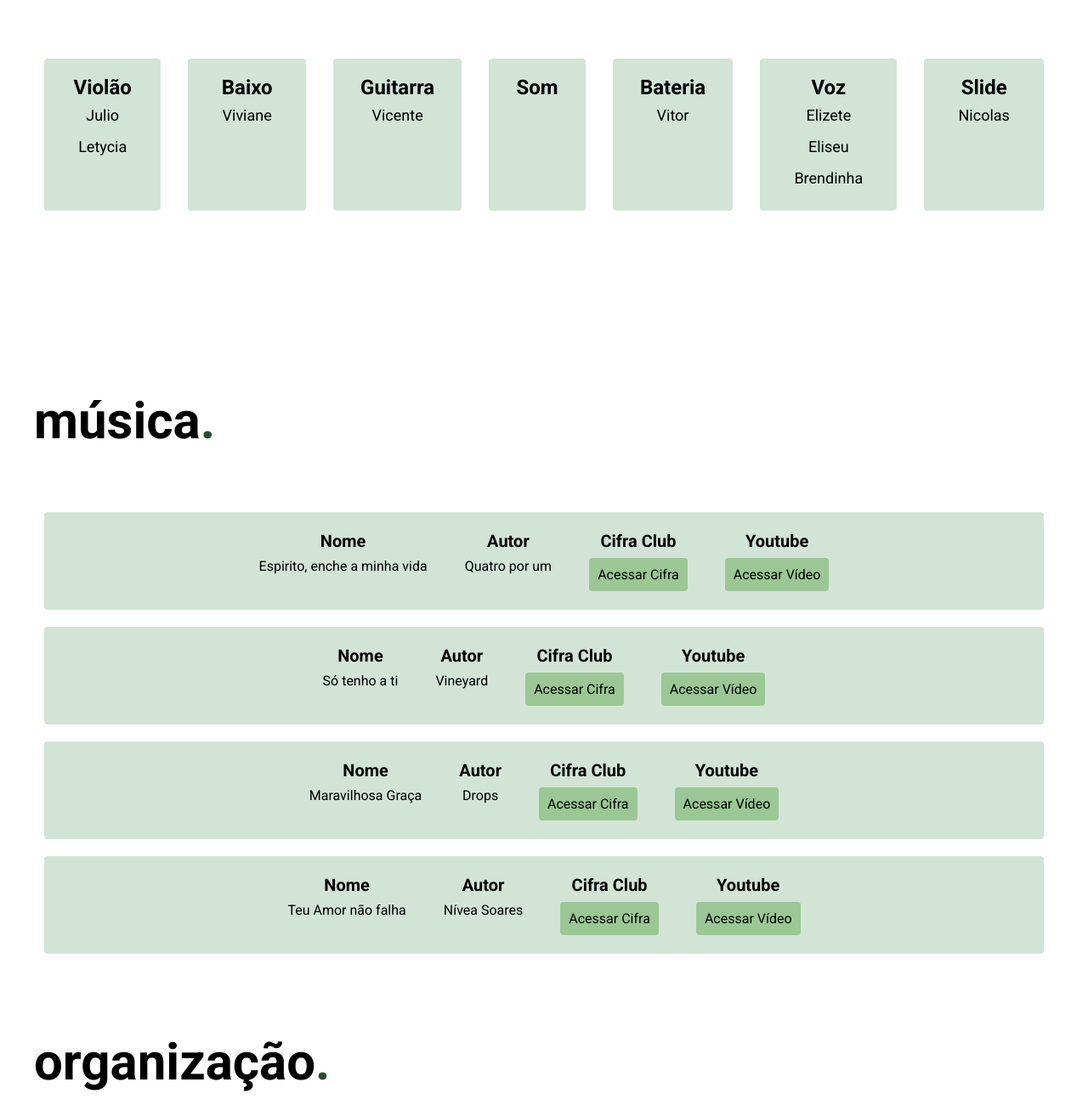
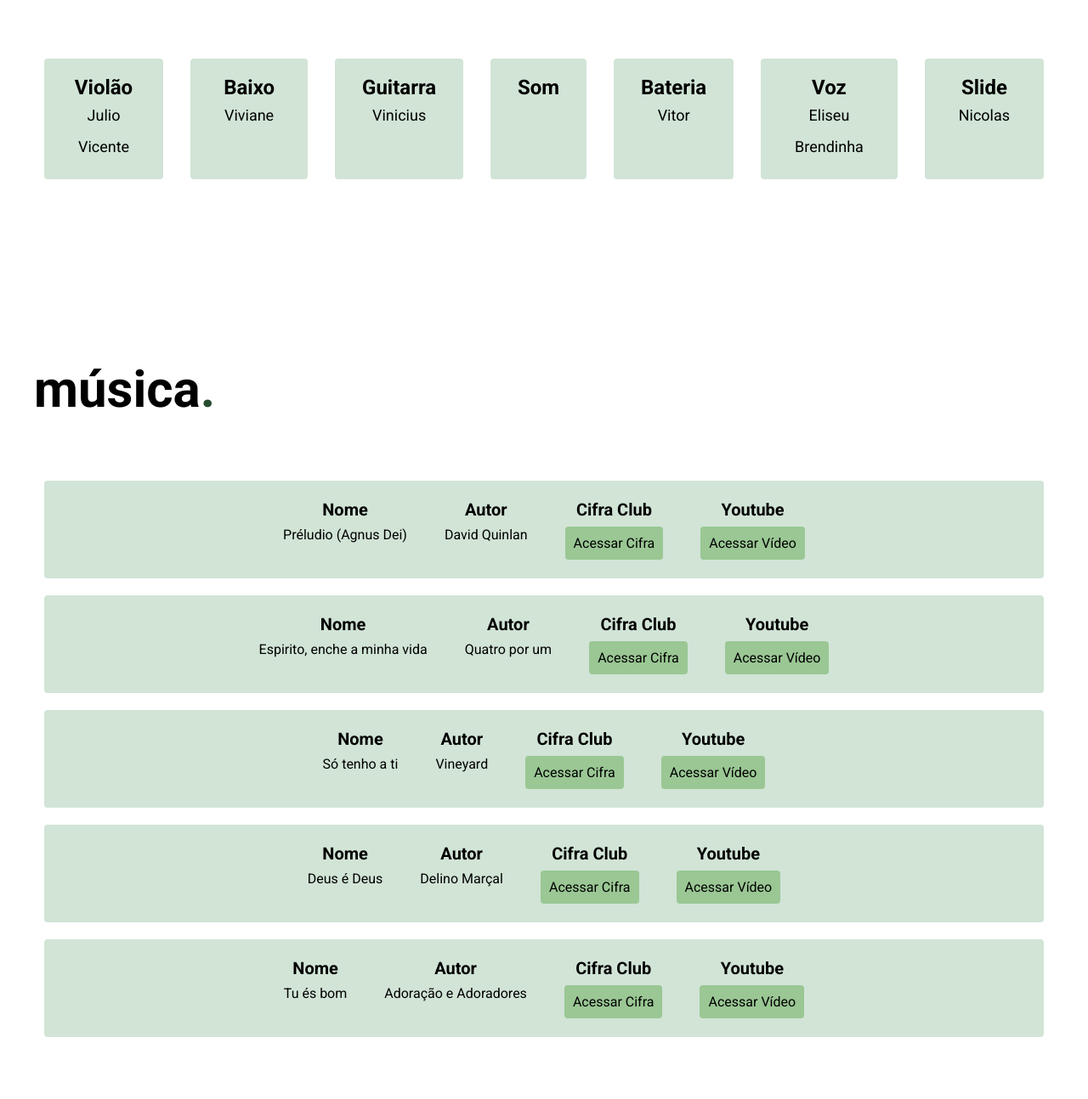
Before and after one commit to presbiterianajk/presbiterianajk.github.io, a plain HTML site: page index.html in a window 1280 px wide. Shown: the part 646-1940 px from the top of the page at 85% size. Drawn offline with Linux system fonts and the light colour scheme.

Commit message:
att escala e musicas p 02/07/2023

```diff
--- a/index.html
+++ b/index.html
@@ -33,22 +33,21 @@
   <section class="escala" id="escala" aria-label="Escala">
     <div class="escala-titulo">
       <h3 class="tituloh3">escala<span class="decoration">.</span></h3>
-      <span class="data">25/06/2023</span>
+      <span class="data">02/07/2023</span>
     </div>
     <ul class="escala-lista">
       <li>Violão <p>Julio</p>
-        <p>Letycia</p>
+        <p>Vicente</p>
       </li>
       <li>Baixo <p>Viviane</p>
       </li>
-      <li>Guitarra <p>Vicente</p>
+      <li>Guitarra <p>Vinicius</p>
       </li>
       <li>Som <p> </p>
       </li>
       <li>Bateria <p>Vitor</p>
       </li>
       <li>Voz
-        <p>Elizete</p>
         <p>Eliseu</p>
         <p>Brendinha</p>
       </li>
@@ -63,6 +62,17 @@
     <div>
       <ul class="musica-lista">
 
+        <li>
+          <p class="lista-titulo"> <strong>Nome</strong><span>Préludio (Agnus Dei)</span></p>
+            <p class="lista-titulo"> <strong>Autor</strong><span>David Quinlan</span></p>
+          <div class="musica-link">
+            <p class="lista-titulo"> <strong>Cifra Club</strong><a
+                href="https://www.cifraclub.com.br/david-quinlan/agnus-dei/">Acessar Cifra</a></p>
+            <p class="lista-titulo"> <strong>Youtube</strong><a
+                href="https://www.youtube.com/watch?v=csIeNzdl0E0&t=87s">Acessar
+                Vídeo</a></p>
+          </div>
+        </li>
         <li>
           <p class="lista-titulo"> <strong>Nome</strong><span>Espirito, enche a minha vida</span></p>
             <p class="lista-titulo"> <strong>Autor</strong><span>Quatro por um</span></p>
@@ -84,24 +94,26 @@
                 href="https://www.youtube.com/watch?v=iHyJ7mYHLVs">Acessar
                 Vídeo</a></p>
           </div>
-        </li>  <li>
-          <p class="lista-titulo"> <strong>Nome</strong><span>Maravilhosa Graça</span></p>
-          <p class="lista-titulo"> <strong>Autor</strong><span>Drops</span></p>
+        </li>
+        <li>
+          <p class="lista-titulo"> <strong>Nome</strong><span>Deus é Deus</span></p>
+          <p class="lista-titulo"> <strong>Autor</strong><span>Delino Marçal</span></p>
           <div class="musica-link">
             <p class="lista-titulo"> <strong>Cifra Club</strong><a
-                href="https://www.cifraclub.com.br/drops-gl-adolescentes/maravilhosa-graca/">Acessar Cifra</a></p>
+                href="https://www.cifraclub.com.br/delino-marcal/deus--deus/">Acessar Cifra</a></p>
             <p class="lista-titulo"> <strong>Youtube</strong><a
-                href="https://www.youtube.com/watch?v=nv-T2_JPKZA&t=1s">Acessar
+                href="https://www.youtube.com/watch?v=ybyIkyD4N_0">Acessar
                 Vídeo</a></p>
           </div>
-        </li>  <li>
-          <p class="lista-titulo"> <strong>Nome</strong><span>Teu Amor não falha</span></p>
-          <p class="lista-titulo"> <strong>Autor</strong><span>Nívea Soares</span></p>
+        </li>
+        <li>
+          <p class="lista-titulo"> <strong>Nome</strong><span>Tu és bom</span></p>
+          <p class="lista-titulo"> <strong>Autor</strong><span>Adoração e Adoradores</span></p>
           <div class="musica-link">
             <p class="lista-titulo"> <strong>Cifra Club</strong><a
-                href="https://www.cifraclub.com.br/nivea-soares/teu-amor-nao-falha/">Acessar Cifra</a></p>
+                href="https://www.cifraclub.com.br/adoracao-e-adoradores/tu-es-bom/">Acessar Cifra</a></p>
             <p class="lista-titulo"> <strong>Youtube</strong><a
-                href="https://www.youtube.com/watch?v=3q-pRKf-VaQ">Acessar
+                href="https://www.youtube.com/watch?v=BZCb92bivGA&t=26s">Acessar
                 Vídeo</a></p>
           </div>
         </li>
```
